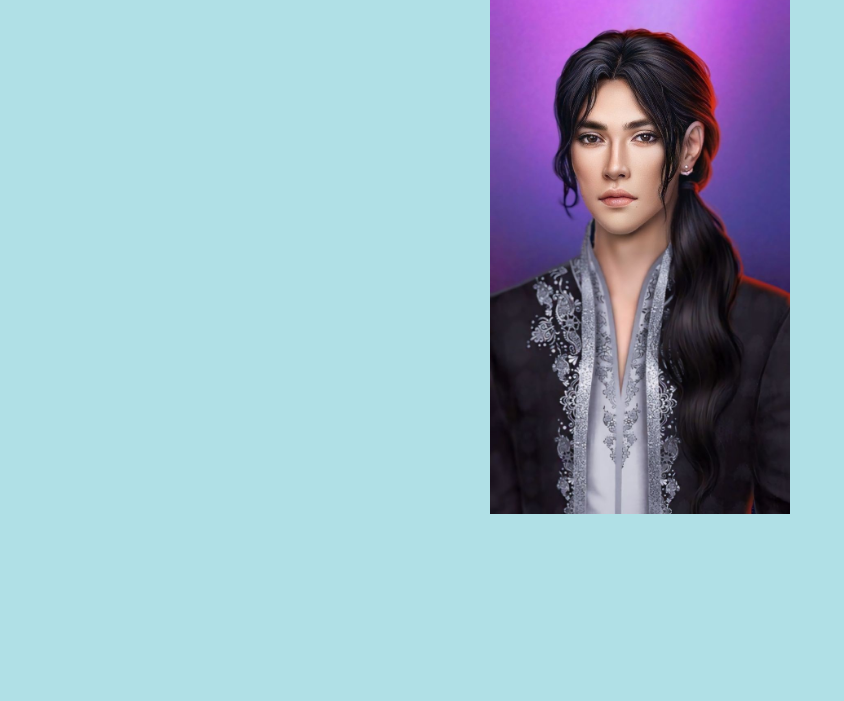
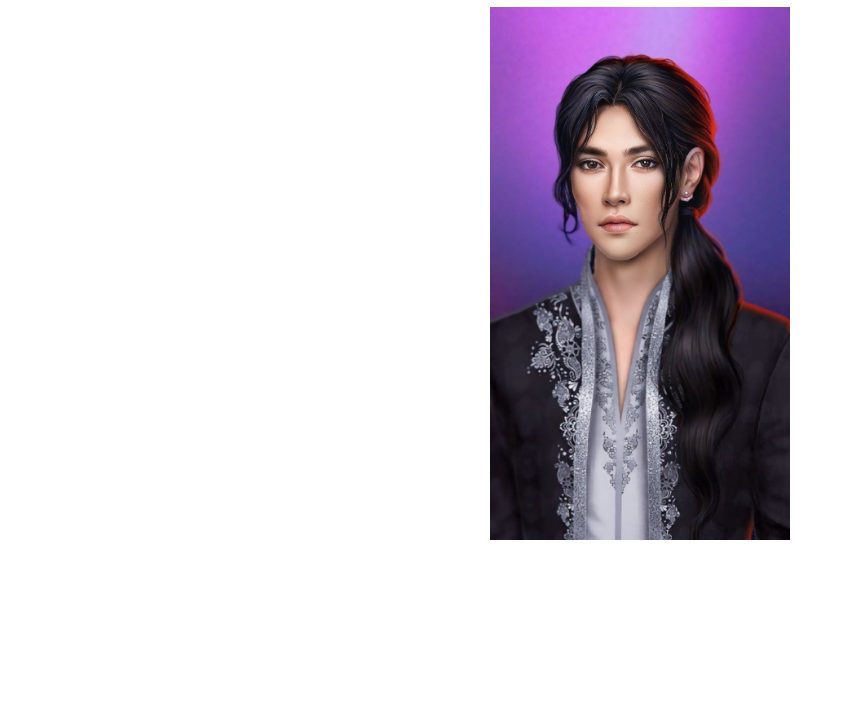
Before and after one commit to xRhimey/Ensayo, a plain HTML site: page index.html in a window 1280 px wide. Shown: the part 99-800 px from the top of the page, without its empty margins (0-844 px from the left). Drawn offline with Linux system fonts and the light colour scheme.

Commit message:
Update index.html

```diff
--- a/index.html
+++ b/index.html
@@ -3,7 +3,8 @@
   <head>
 
   </head>
-<body style="background-color:powderblue;">
+body{
+  background-color:#e8daef;
 
 <center><h1>Reitán best ruta</h1></center>
 <center><img src="Pollofrito.jpg" alt="" Style="width:300px;height:400px."> </center>
```
